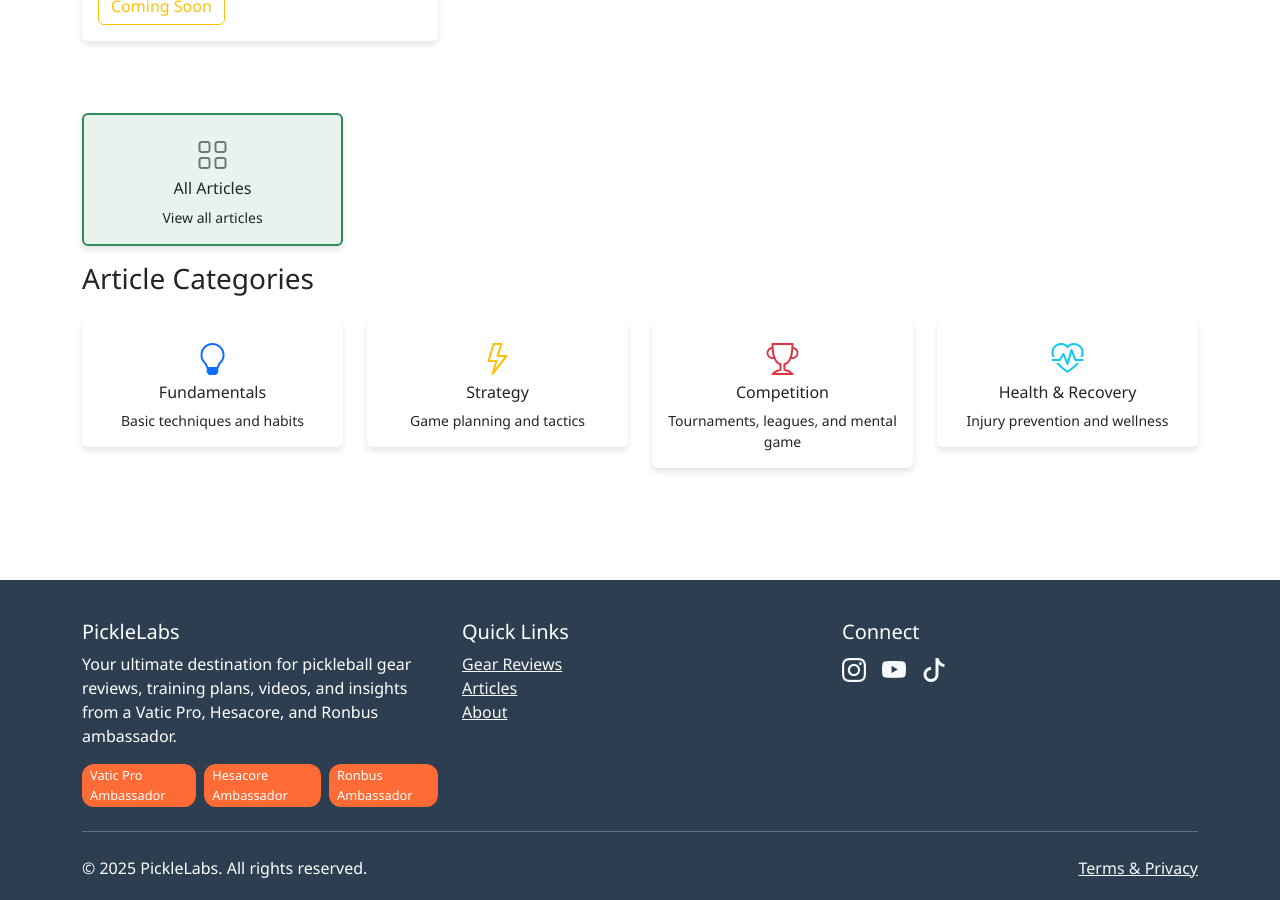
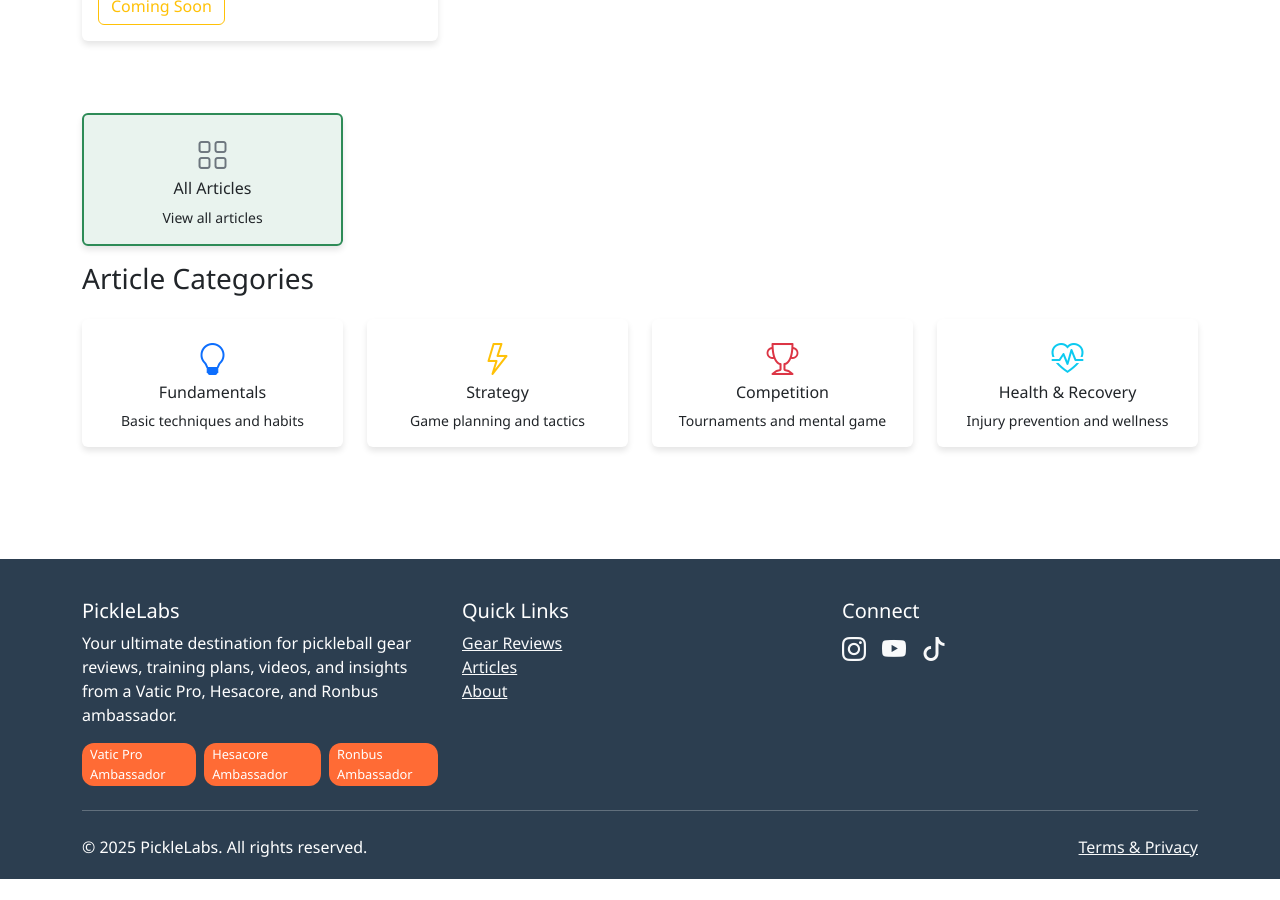
Before and after one commit to backupparachute/picklelabs-website, a Jekyll site: the page built from articles.html, in a window 1280 px wide and 900 px high, scrolled down 1284 px. Built offline with Jekyll 4.4.1, drawn with Linux system fonts in a browser that asks for light colours; comment, search, counter and statistics services are not loaded; after the commit the page ends 2163 px from its top, so only the background shows below that.

Commit message:
tweak sizing

```diff
--- a/articles.html
+++ b/articles.html
@@ -138,7 +138,7 @@ description: Expert pickleball insights, tips, and strategies to improve your ga
                 <div class="card-body">
                     <i class="bi bi-trophy text-danger mb-2" style="font-size: 2rem;"></i>
                     <h6 class="card-title">Competition</h6>
-                    <p class="card-text small">Tournaments, leagues, and mental game</p>
+                    <p class="card-text small">Tournaments and mental game</p>
                 </div>
             </div>
         </div>
```
